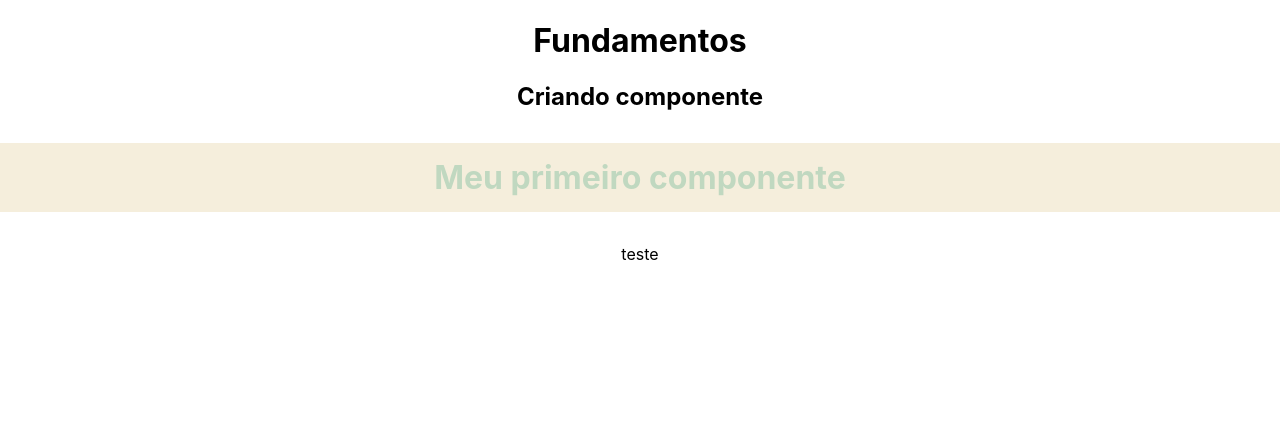
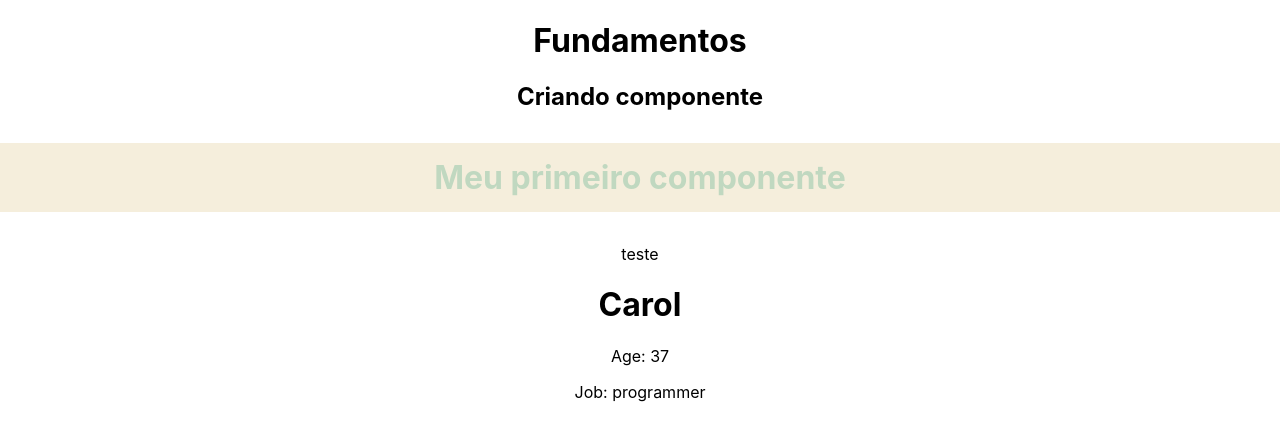
Before and after one commit to carolinakaji/react_estudos, a React (Create React App) app in the folder 2_FUNDAMENTOS/fundamentos/: page / in a window 1280 px wide. Shown: the top 440 px of the page. Built offline with nearby package versions, Linux system fonts and the light colour scheme.

Commit message:
usando template expressions

```diff
--- a/2_FUNDAMENTOS/fundamentos/src/App.js
+++ b/2_FUNDAMENTOS/fundamentos/src/App.js
@@ -1,5 +1,6 @@
 // components
-import FirstComponent from './components/FirstComponent'
+import FirstComponent from './components/FirstComponent';
+import TemplateExpressions from './components/TemplateExpressions'
 
 // styles/ CSS
 import './App.css';
@@ -12,6 +13,7 @@ function App() {
       <h1>Fundamentos</h1>
       <h2>Criando componente</h2>
       <FirstComponent />
+      <TemplateExpressions />
     </div>
   );
 }
--- /dev/null
+++ b/2_FUNDAMENTOS/fundamentos/src/components/TemplateExpressions.js
@@ -0,0 +1,17 @@
+const TemplateExpressions = () => {
+
+  const name = "Carol";
+  const data = {
+    age: 37,
+    job: 'programmer'
+  }
+  return (
+    <div>
+      <h1>{name}</h1>
+      <p>Age: {data.age}</p>
+      <p>Job: {data.job}</p>
+    </div>
+  );
+}
+
+export default TemplateExpressions;
```
